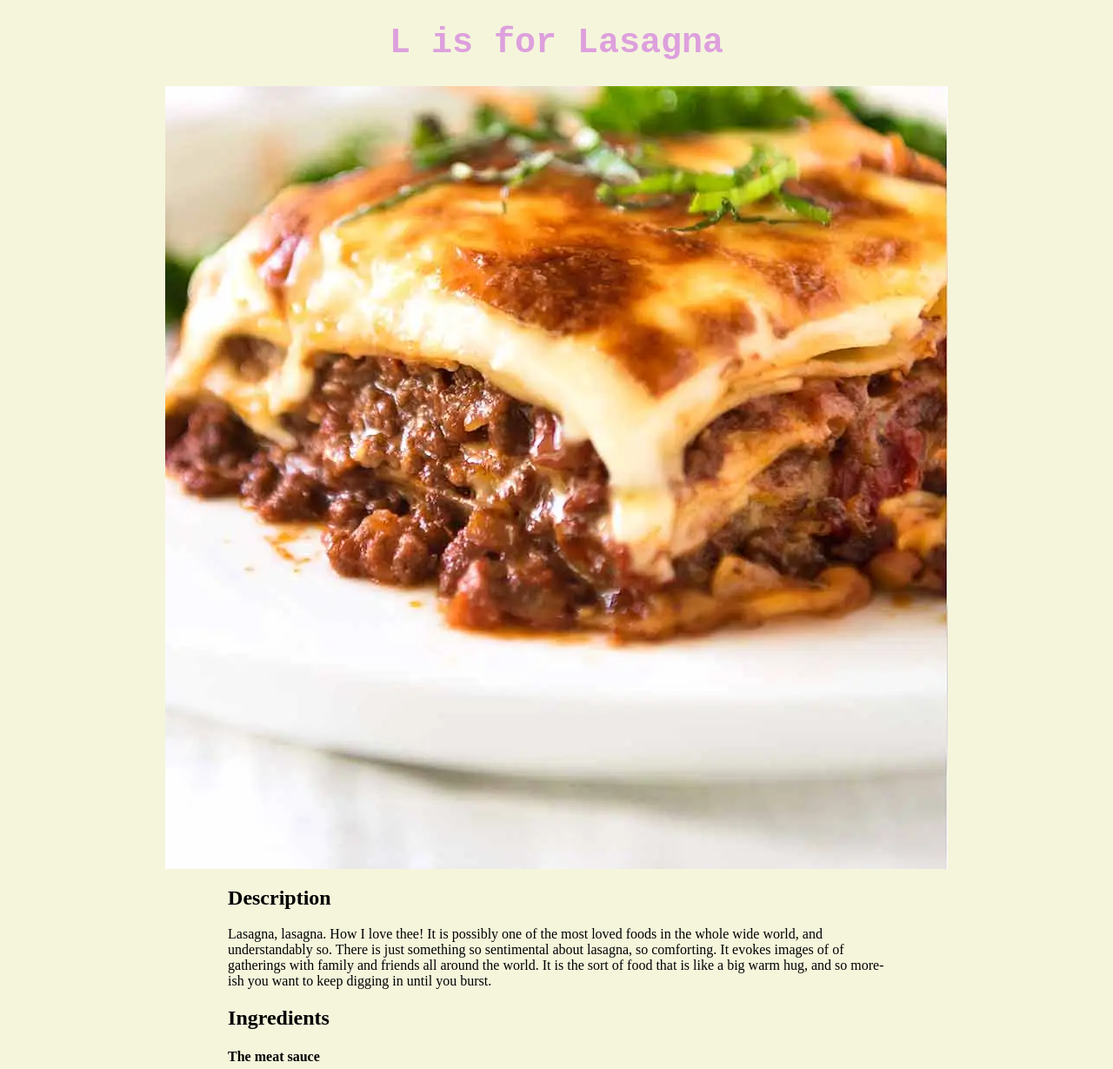
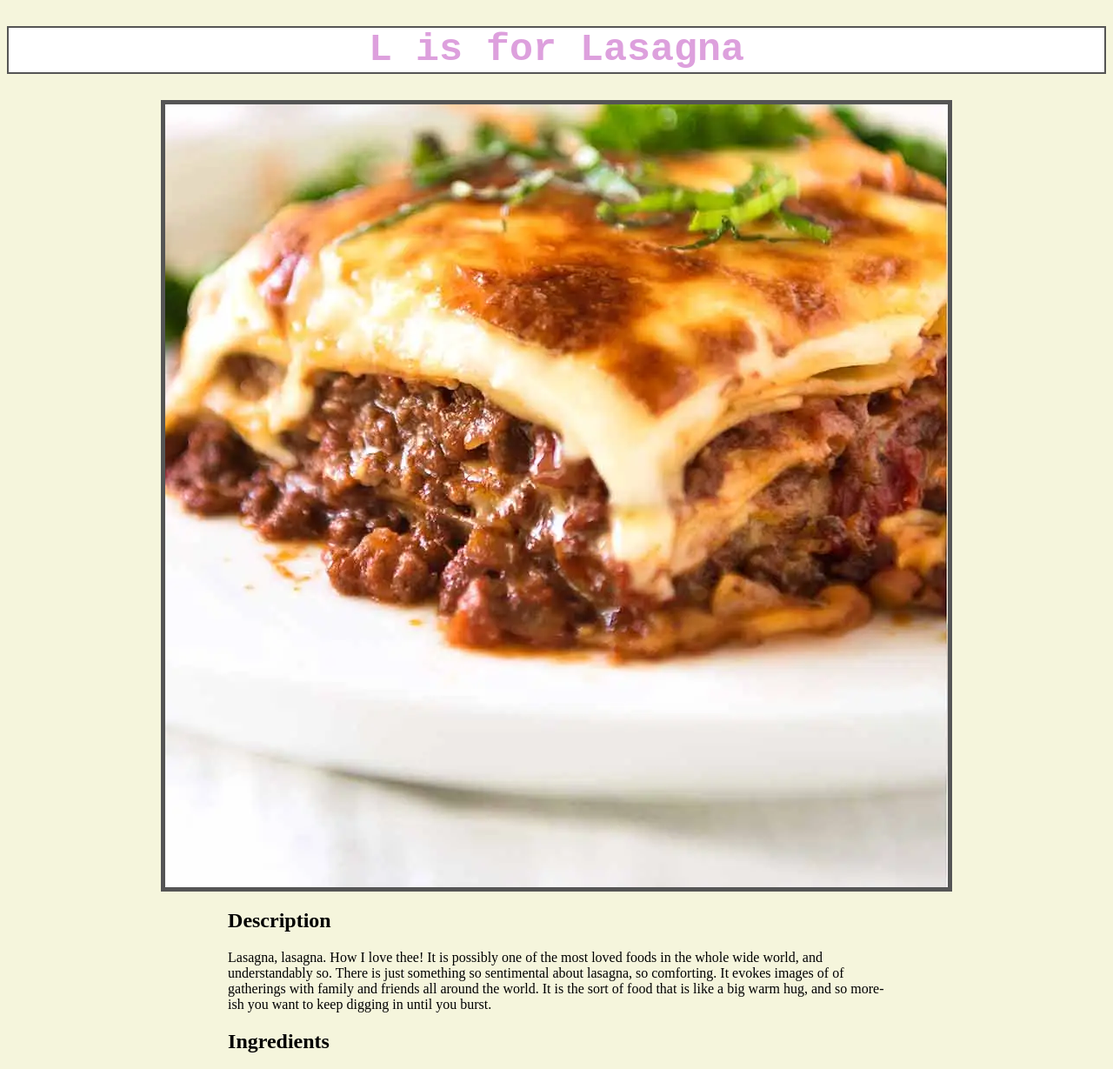
Before and after one commit to cxndylaw/odin-recipes, a plain HTML site: page recipes/lasagna.html in a window 1280 px wide. Shown: the top 1229 px of the page at 87% size. Drawn offline with Linux system fonts and the light colour scheme.

Commit message:
border and background fill of titles

```diff
--- a/styles.css
+++ b/styles.css
@@ -1,7 +1,9 @@
 #title {
     color: plum;
+    border: #555 solid 2px;
     text-align: center;
-    font-size: 40px;
+    background-color: white;
+    font-size: 45px;
     font-weight: 800;
     font-family: 'Courier New', Courier, monospace;
 }
@@ -24,10 +26,17 @@ a {
     font-family: 'Lucida Sans', 'Lucida Sans Regular', 'Lucida Grande', 'Lucida Sans Unicode', Geneva, Verdana, sans-serif;
 }
 
+h4 {
+    background-color: white;
+    border: 2px solid #555;
+    text-align: center;
+}
+
 #img {
     display: block;
     margin-left: auto;
     margin-right: auto;
+    border: 5px solid #555
 }
 
 body {
```
